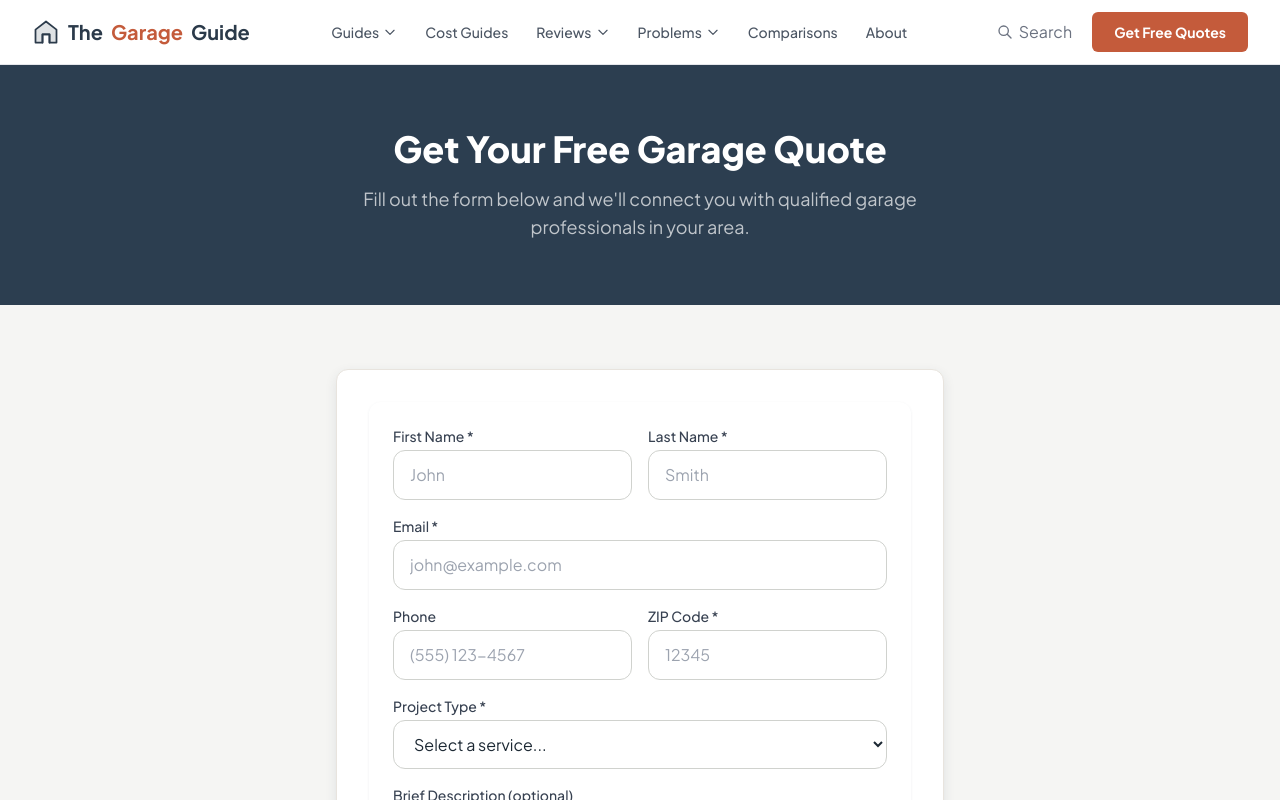
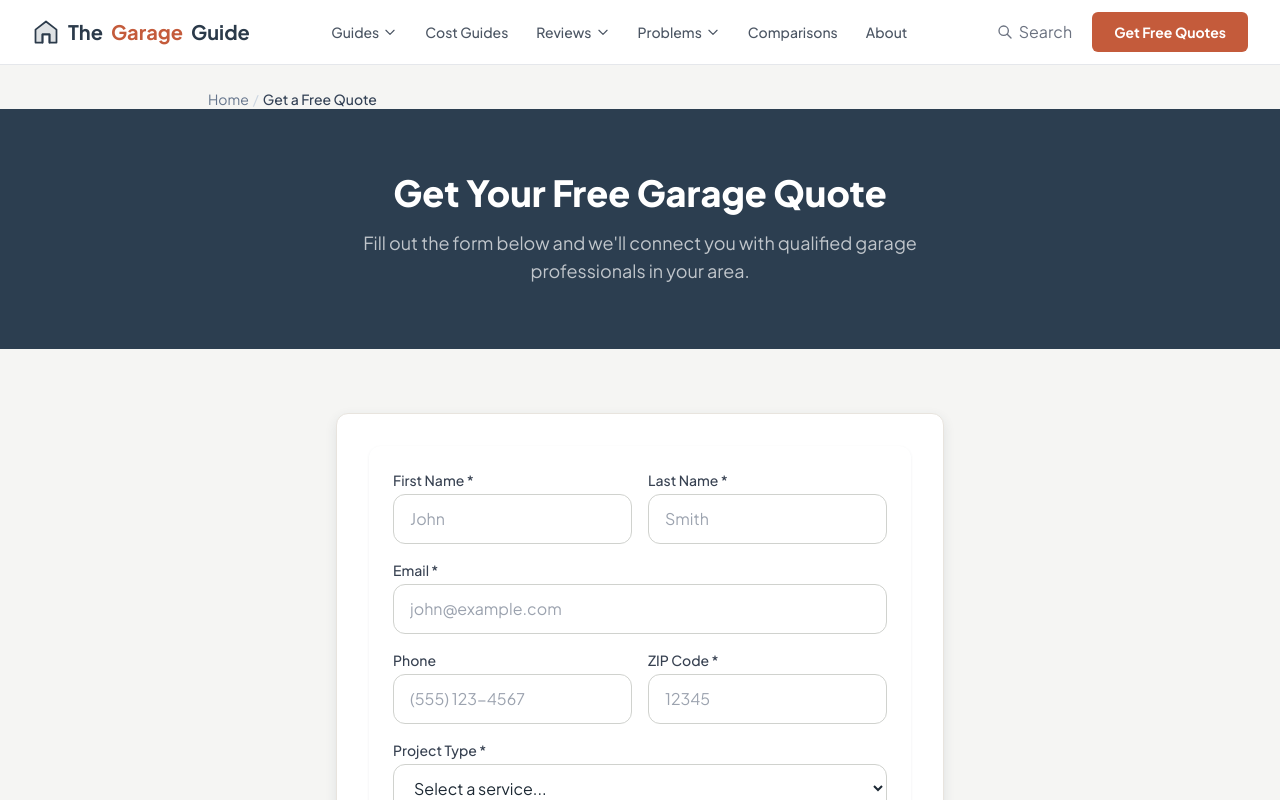
Before and after one commit to thebasementguide2026/thegarage.guide-, a Next.js app: page /get-quote in a window 1280 px wide. Shown: the top 800 px of the page. Built offline with nearby package versions, Linux system fonts and the light colour scheme.

Commit message:
Add breadcrumbs to get-quote page

```diff
--- a/app/get-quote/page.tsx
+++ b/app/get-quote/page.tsx
@@ -1,13 +1,15 @@
 import QuoteForm from '@/components/QuoteForm'
+import Breadcrumbs from '@/components/Breadcrumbs'
 
 export const metadata = {
   title: 'Get a Free Garage Quote | The Garage Guide',
-  description: 'Connect with qualified garage professionals in your area. Get free, no-obligation quotes for garage doors, floor coatings, organization, and more.',
+  description: 'Connect with qualified garage professionals in your area. Get free, no-obligation quotes for garage projects.',
 }
 
 export default function GetQuotePage() {
   return (
     <>
+      <Breadcrumbs items={[{ label: 'Get a Free Quote' }]} />
       <section style={{ backgroundColor: '#2C3E50' }} className="text-white py-16">
         <div className="container-custom text-center">
           <h1 className="text-4xl font-extrabold mb-4">Get Your Free Garage Quote</h1>
```
